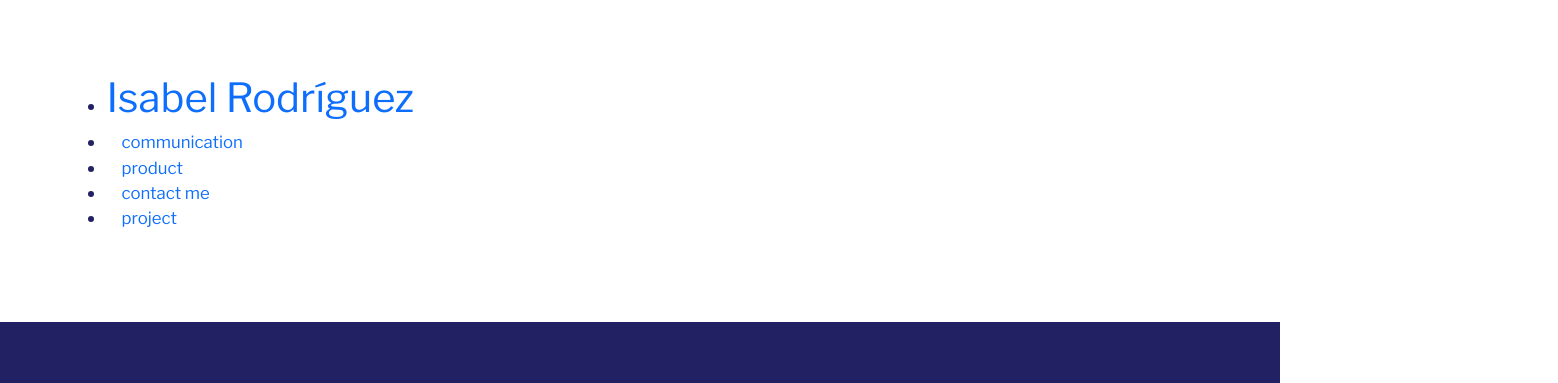
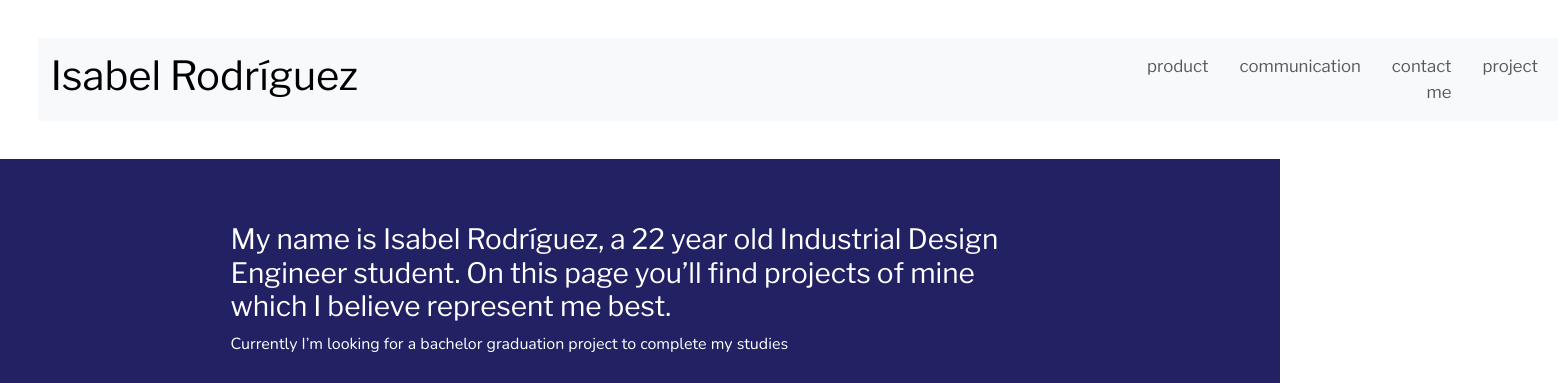
Before and after one commit to Isarb21/PreEntrega2-Rodriguez, a plain HTML site: page index.html in a window 1280 px wide. Shown: the top 383 px of the page, 1558 px wide, since content can reach past the window. Drawn offline with nearby package versions, Linux system fonts and the light colour scheme.

Commit message:
cree navbar

```diff
--- a/index.html
+++ b/index.html
@@ -19,24 +19,47 @@
   </head>
   <body>
     <header class="header_box">
-      <nav class="header_box">
-        <ul>
-          <li>
-            <a href="index.html"><h1>Isabel Rodríguez</h1></a>
-          </li>
-          <li>
-            <a href="pages/communication.html"><span>communication</span></a>
-          </li>
-          <li>
-            <a href="pages/product.html"><span>product</span></a>
-          </li>
-          <li>
-            <a href="pages/contactme.html"><span>contact me</span></a>
-          </li>
-          <li>
-            <a href="pages/project.html"><span>project</span></a>
-          </li>
-        </ul>
+      <nav class="navbar navbar-expand-lg bg-body-tertiary">
+        <div class="container-fluid">
+          <a class="navbar-brand" href="index.html"
+            ><h1>Isabel Rodríguez</h1></a
+          >
+          <button
+            class="navbar-toggler"
+            type="button"
+            data-bs-toggle="collapse"
+            data-bs-target="#navbarSupportedContent"
+            aria-controls="navbarSupportedContent"
+            aria-expanded="false"
+            aria-label="Toggle navigation"
+          >
+            <span class="navbar-toggler-icon"></span>
+          </button>
+          <div class="collapse navbar-collapse" id="navbarSupportedContent">
+            <ul class="navbar-nav me-auto mb-2 mb-lg-0">
+              <li class="nav-item">
+                <a class="nav-link" href="pages/product.html"
+                  ><span>product</span></a
+                >
+              </li>
+              <li class="nav-item">
+                <a class="nav-link" href="pages/communication.html"
+                  ><span>communication</span></a
+                >
+              </li>
+              <li class="nav-item">
+                <a class="nav-link" href="pages/contactme.html"
+                  ><span>contact me</span></a
+                >
+              </li>
+              <li class="nav-item">
+                <a class="nav-link" href="pages/project.html"
+                  ><span>project</span></a
+                >
+              </li>
+            </ul>
+          </div>
+        </div>
       </nav>
     </header>
     <main>
```
